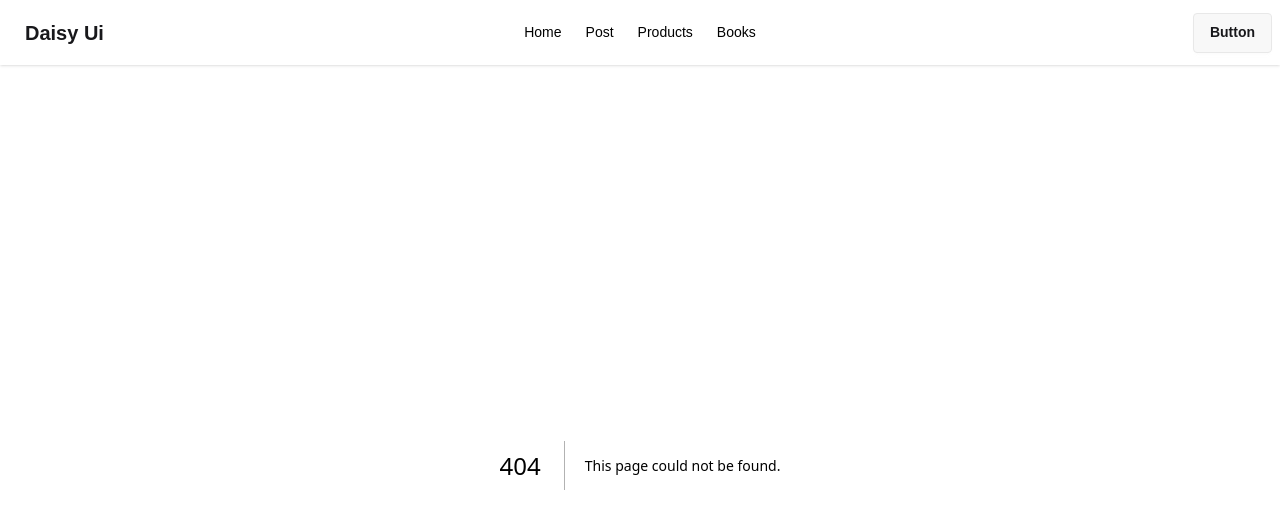
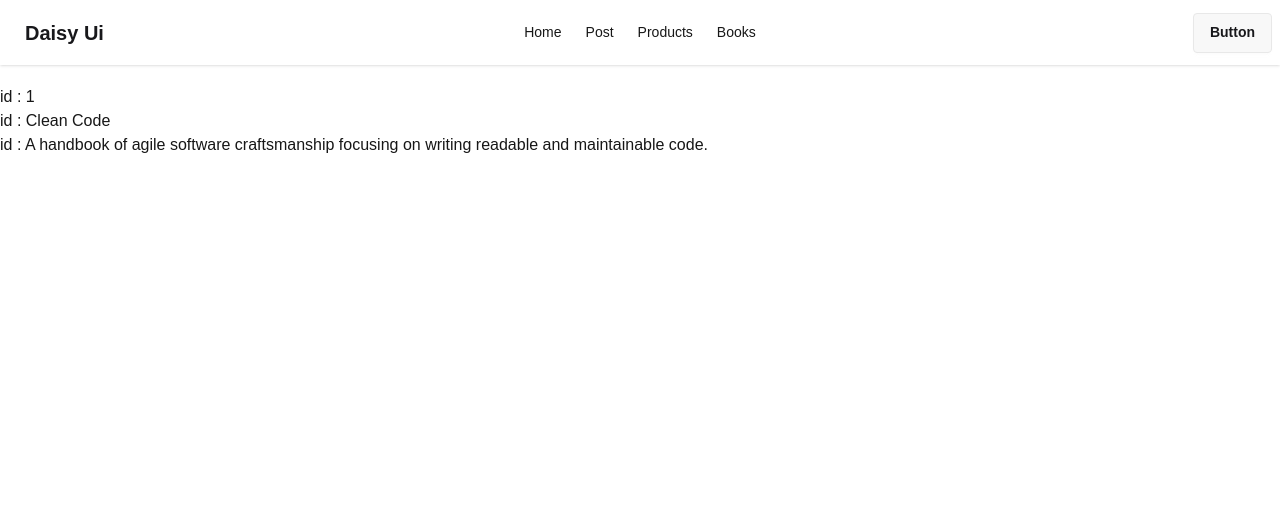
Before and after one commit to touhidx/nextjs-rendering-caching-mastery, a Next.js app: page /books/1 in a window 1280 px wide. Before the commit this address had no page. Shown: the top 528 px of the page. Built offline with nearby package versions, Linux system fonts and the light colour scheme; data requests are answered from the project's data file.

Commit message:
learn and implement the context

```diff
--- /dev/null
+++ b/src/app/books/[bookId]/loading.tsx
@@ -0,0 +1,11 @@
+import React from "react";
+
+const BookDetailLoading = () => {
+  return (
+    <div>
+      <span className="loading loading-spinner text-info"></span>
+    </div>
+  );
+};
+
+export default BookDetailLoading;
--- /dev/null
+++ b/src/app/books/[bookId]/page.tsx
@@ -0,0 +1,23 @@
+import React from "react";
+
+export const generateStaticParams = async () => {
+  const res = await fetch("http://localhost:5000/books");
+  const books = await res.json();
+  return books.slice(1, 4).map((book) => ({ bookId: book.id }));
+};
+
+const BookDetailsPage = async ({ params }) => {
+  const { bookId } = await params;
+  const res = await fetch(`http://localhost:5000/books/${bookId}`);
+  const book = await res.json();
+  const { title, id, description } = book;
+  return (
+    <div className="container mx-auto my-5">
+      <h1>id : {id}</h1>
+      <h1>id : {title}</h1>
+      <h1>id : {description}</h1>
+    </div>
+  );
+};
+
+export default BookDetailsPage;
--- a/src/app/components/BookCard.tsx
+++ b/src/app/components/BookCard.tsx
@@ -1,14 +1,18 @@
+import Link from "next/link";
 import React from "react";
 
 const BookCard = ({ book }) => {
+  const { id, title, description } = book;
   return (
     <div className="col-span-1">
       <div className="card bg-base-100  shadow-sm">
         <div className="card-body">
-          <h2 className="card-title">{book.title}</h2>
-          <p>{book.description}</p>
+          <h2 className="card-title">{title}</h2>
+          <p>{description}</p>
           <div className="card-actions justify-end">
-            <button className="btn btn-primary">Buy Now</button>
+            <Link href={`/books/${id}`}>
+              <button className="btn btn-primary">show details</button>
+            </Link>
           </div>
         </div>
       </div>
--- a/src/app/components/Navbar.tsx
+++ b/src/app/components/Navbar.tsx
@@ -1,5 +1,7 @@
+"use client";
 import Link from "next/link";
-import React from "react";
+import React, { use } from "react";
+import { UserContext } from "../contexts/UserContext";
 
 const Navbar = () => {
   const Links = (
@@ -18,6 +20,8 @@ const Navbar = () => {
       </li>
     </>
   );
+  const users = use(UserContext);
+  console.log(users);
   return (
     <div className="navbar bg-base-100 shadow-sm">
       <div className="navbar-start">
--- a/src/app/components/ProductCard.tsx
+++ b/src/app/components/ProductCard.tsx
@@ -1,5 +1,8 @@
+"use client";
+
 import Image from "next/image";
-import React from "react";
+import React, { use } from "react";
+import { UserContext } from "../contexts/UserContext";
 interface Iporps {
   id: string;
   name: string;
@@ -12,7 +15,9 @@ interface Iporps {
 }
 
 const ProductCard = ({ product }: Iporps) => {
-  console.log(product);
+  const user = use(UserContext);
+  console.log(user);
+  // console.log(product);
   return (
     <div className="col-span-1">
       <div className="card bg-base-100  shadow-sm">
--- /dev/null
+++ b/src/app/contexts/UserContext.tsx
@@ -0,0 +1,11 @@
+"use client";
+
+import React, { createContext } from "react";
+
+export const UserContext = createContext<string | null>(null);
+
+const UserProvider = ({ children }: { children: React.ReactNode }) => {
+  return <UserContext.Provider value="tomato">{children}</UserContext.Provider>;
+};
+
+export default UserProvider;
--- a/src/app/layout.tsx
+++ b/src/app/layout.tsx
@@ -2,6 +2,7 @@ import type { Metadata } from "next";
 import { Geist, Geist_Mono } from "next/font/google";
 import "./globals.css";
 import Navbar from "./components/Navbar";
+import UserProvider from "./contexts/UserContext";
 
 const geistSans = Geist({
   variable: "--font-geist-sans",
@@ -25,8 +26,10 @@ export default function RootLayout({ children }: LayoutProps<"/">) {
       className={`${geistSans.variable} ${geistMono.variable} h-full antialiased`}
     >
       <body className="min-h-full flex flex-col">
-        <Navbar></Navbar>
-        <main>{children}</main>
+        <UserProvider>
+          <Navbar></Navbar>
+          <main>{children}</main>
+        </UserProvider>
       </body>
     </html>
   );
```
